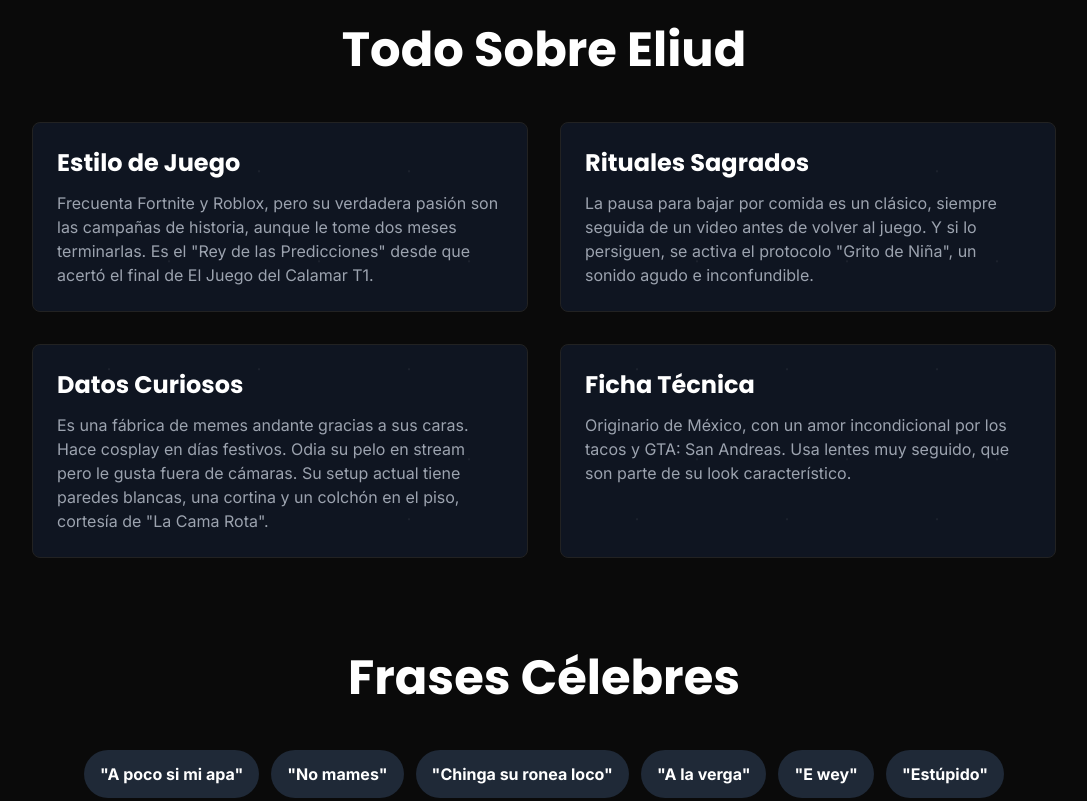
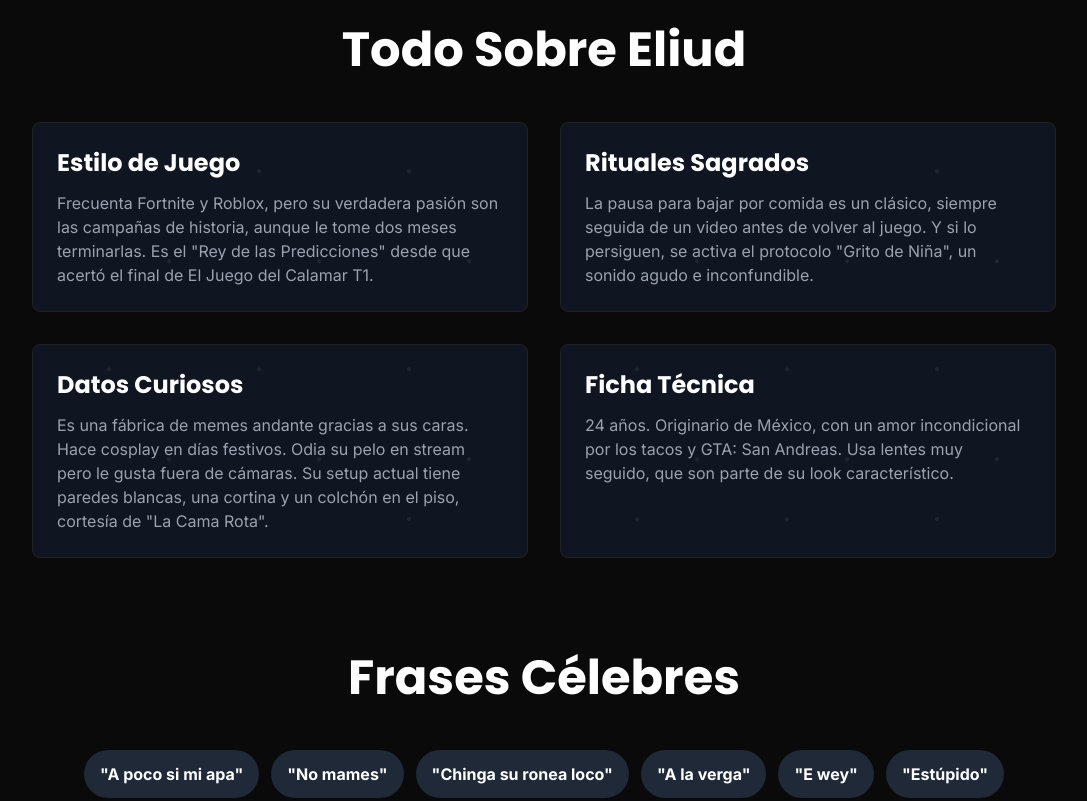
Before and after one commit to achikis/achikis.github.io, a plain HTML site: page index.html in a window 1280 px wide. Shown: the part 960-1761 px from the top of the page, without its empty margins (96-1183 px from the left). Drawn offline with nearby package versions, Linux system fonts and the light colour scheme.

Commit message:
index.html

```diff
--- a/index.html
+++ b/index.html
@@ -51,15 +51,15 @@
             transform: scale(1.2);
         }
 
-        /* PARTÍCULAS MÁS OSCURAS Y SUTILES (NUEVO) */
+        /* PARTÍCULAS MÁS VISIBLES (NUEVO) */
         .card-hover::before {
             content: '';
             position: absolute;
             inset: -100% -100% -100% -100%;
             z-index: 0;
             pointer-events: none;
-            background-image: radial-gradient(circle at 20% 30%, rgba(255, 255, 255, 0.06) 1px, transparent 1px),
-                              radial-gradient(circle at 80% 70%, rgba(255, 255, 255, 0.06) 1px, transparent 1px);
+            background-image: radial-gradient(circle at 20% 30%, rgba(255, 255, 255, 0.08) 2px, transparent 2px),
+                              radial-gradient(circle at 80% 70%, rgba(255, 255, 255, 0.08) 2px, transparent 2px);
             background-size: 150px 150px;
             animation: dotsFall 40s linear infinite;
         }
@@ -157,7 +157,7 @@
                    class="inline-block mt-8 bg-white text-black font-bold py-4 px-10 rounded-full text-lg uppercase transition-transform transform hover:scale-105">
                     Unirse al Stream
                 </a>
-                <!-- Social media icons in the header -->
+                <!-- Social media icons in the header (REUBICADO) -->
                 <div class="flex justify-center items-center space-x-6 mt-8">
                     <a href="https://www.twitch.tv/el1uuud?sr=a" target="_blank" rel="noopener noreferrer" class="text-white hover:text-purple-400 social-icon"><svg class="w-10 h-10" fill="currentColor" viewBox="0 0 24 24"><path d="M11.571 4.714h1.714v5.143H11.57zm4.571 0h1.714v5.143h-1.714zM6 0L1.714 4.286v15.428h5.143V24l4.286-4.286h3.428L22.286 12V0H6zm14.571 11.143l-3.428 3.428h-3.429l-3 3v-3H6.857V1.714h13.714v9.429z"></path></svg></a>
                     <a href="https://www.instagram.com/el1uuuuu?igsh=NXpwcDRwdzdsbXR1" target="_blank" rel="noopener noreferrer" class="text-white hover:text-pink-500 social-icon"><svg class="w-10 h-10" fill="currentColor" viewBox="0 0 24 24"><path d="M12 2.163c3.204 0 3.584.012 4.85.07 3.252.148 4.771 1.691 4.919 4.919.058 1.265.069 1.645.069 4.85s-.011 3.584-.069 4.85c-.149 3.225-1.664 4.771-4.919 4.919-1.266.058-1.644.07-4.85.07s-3.584-.012-4.85-.07c-3.252-.148-4.771-1.691-4.919-4.919-.058-1.265-.069-1.645-.069-4.85s.011-3.584.069-4.85c.149-3.225 1.664-4.771 4.919-4.919 1.266-.057 1.645-.069 4.85-.069zm0-2.163c-3.259 0-3.667.014-4.947.072-4.358.2-6.78 2.618-6.98 6.98-.059 1.281-.073 1.689-.073 4.948s.014 3.667.072 4.947c.2 4.358 2.618 6.78 6.98 6.98 1.281.059 1.689.073 4.948.073s3.667-.014 4.947-.072c4.354-.2 6.782-2.618 6.979-6.98.059-1.281.073-1.689.073-4.948s-.014-3.667-.072-4.947c-.196-4.354-2.617-6.78-6.979-6.98-1.281-.059-1.689-.073-4.948-.073zm0 5.838c-3.403 0-6.162 2.759-6.162 6.162s2.759 6.162 6.162 6.162 6.162-2.759 6.162-6.162-2.759-6.162-6.162-6.162zm0 10.162c-2.209 0-4-1.79-4-4s1.791-4 4-4 4 1.79 4 4-1.791 4-4 4zm6.406-11.845c-.796 0-1.441.645-1.441 1.44s.645 1.44 1.441 1.44c.795 0 1.439-.645 1.439-1.44s-.644-1.44-1.439-1.44z"></path></svg></a>
@@ -180,7 +180,7 @@
                     <div class="card-hover bg-gray-900/80 backdrop-blur-sm rounded-lg p-6 animate-on-scroll"><h3 class="font-title font-bold text-2xl text-white mb-3">Estilo de Juego</h3><p class="text-gray-400">Frecuenta Fortnite y Roblox, pero su verdadera pasión son las campañas de historia, aunque le tome dos meses terminarlas. Es el "Rey de las Predicciones" desde que acertó el final de El Juego del Calamar T1.</p></div>
                     <div class="card-hover bg-gray-900/80 backdrop-blur-sm rounded-lg p-6 animate-on-scroll"><h3 class="font-title font-bold text-2xl text-white mb-3">Rituales Sagrados</h3><p class="text-gray-400">La pausa para bajar por comida es un clásico, siempre seguida de un video antes de volver al juego. Y si lo persiguen, se activa el protocolo "Grito de Niña", un sonido agudo e inconfundible.</p></div>
                     <div class="card-hover bg-gray-900/80 backdrop-blur-sm rounded-lg p-6 animate-on-scroll"><h3 class="font-title font-bold text-2xl text-white mb-3">Datos Curiosos</h3><p class="text-gray-400">Es una fábrica de memes andante gracias a sus caras. Hace cosplay en días festivos. Odia su pelo en stream pero le gusta fuera de cámaras. Su setup actual tiene paredes blancas, una cortina y un colchón en el piso, cortesía de "La Cama Rota".</p></div>
-                    <div class="card-hover bg-gray-900/80 backdrop-blur-sm rounded-lg p-6 animate-on-scroll"><h3 class="font-title font-bold text-2xl text-white mb-3">Ficha Técnica</h3><p class="text-gray-400">Originario de México, con un amor incondicional por los tacos y GTA: San Andreas. Usa lentes muy seguido, que son parte de su look característico.</p></div>
+                    <div class="card-hover bg-gray-900/80 backdrop-blur-sm rounded-lg p-6 animate-on-scroll"><h3 class="font-title font-bold text-2xl text-white mb-3">Ficha Técnica</h3><p class="text-gray-400">24 años. Originario de México, con un amor incondicional por los tacos y GTA: San Andreas. Usa lentes muy seguido, que son parte de su look característico.</p></div>
                 </div>
             </section>
 
@@ -241,4 +241,4 @@
         });
     </script>
 </body>
-                </html>
+                                                                                                                                                                                                                            </html>
```
